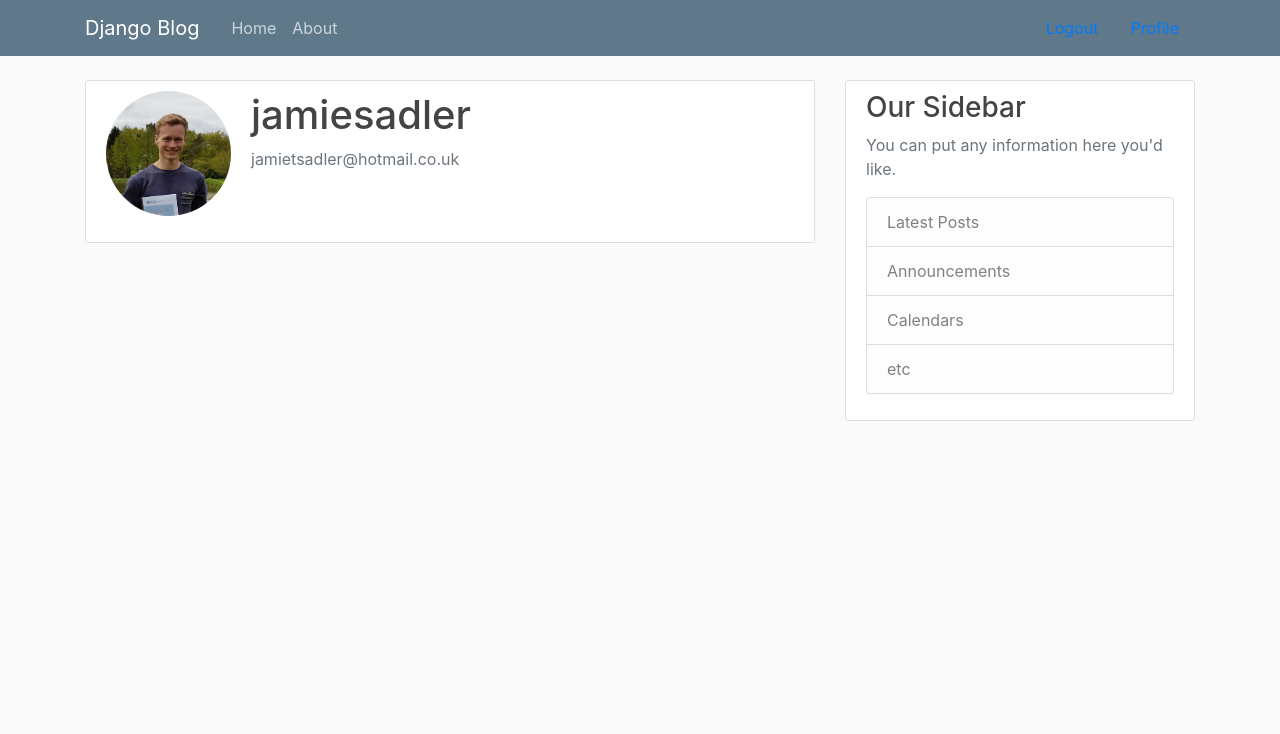
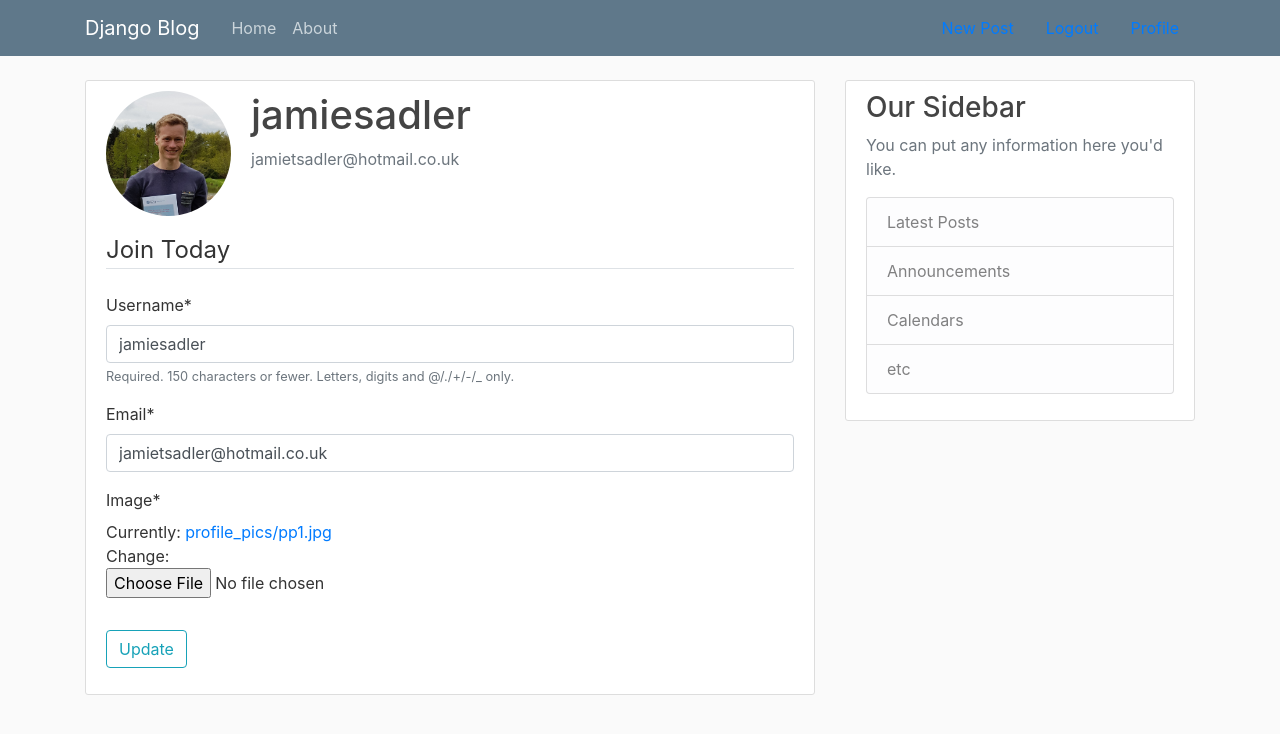
Before and after one commit to jamietsadler/DjangoBlog, a Django app: page /profile/ in a window 1280 px wide. Shown: the top 734 px of the page. Run offline with Django 3.2, Linux system fonts and the light colour scheme; a user stored in the database is signed in; data comes from the database, SQL or seed files in the repository; both versions use the stored data as it was after the commit; some libraries are stand-ins or nearby versions.

Commit message:
added tonnes of functionality and routes, profile pics, loguout, update delete etc

```diff
--- a/blog/models.py
+++ b/blog/models.py
@@ -4,6 +4,7 @@ from django.db import models
 from django.db import models
 from django.utils import timezone
 from django.contrib.auth.models import User
+from django.urls import reverse
 
 class Post(models.Model):
     title = models.CharField(max_length=100)
@@ -13,3 +14,6 @@ class Post(models.Model):
 
     def __str__(self):
         return self.title
+
+    def get_absolute_url(self):
+     return reverse('post-detail', kwargs={'pk': self.pk})
--- a/blog/templates/blog/base.html
+++ b/blog/templates/blog/base.html
@@ -30,6 +30,7 @@
             </div>
             <!-- Navbar Right Side -->
             {% if user.is_authenticated %}
+                <a class="nav-item nav-link" href="{% url 'post-create' %}">New Post</a>
                 <a class="nav-item nav-link" href="{% url 'logout' %}">Logout</a>
                 <a class="nav-item nav-link" href="{% url 'profile' %}">Profile</a>
             {% else %}
--- a/blog/templates/blog/home.html
+++ b/blog/templates/blog/home.html
@@ -2,12 +2,13 @@
 {% block content %}
     {% for post in posts %}
         <article class="media content-section">
+            <img class='article-img rounded-circle' src='{{ post.author.profile.image.url }}'>
             <div class="media-body">
                 <div class="article-metadata">
                 <a class="mr-2" href="#">{{ post.author }}</a>
                 <small class="text-muted">{{ post.date_posted|date:'D M Y' }}</small>
                 </div>
-                <h2><a class="article-title" href="#">{{ post.title }}</a></h2>
+                <h2><a class="article-title" href="{% url 'post-detail' post.id %}">{{ post.title }}</a></h2>
                 <p class="article-content">{{ post.content }}</p>
             </div>
         </article>
--- a/blog/urls.py
+++ b/blog/urls.py
@@ -1,7 +1,12 @@
 from django.urls import path
 from . import views
+from .views import PostListView, PostDetailView, PostCreateView, PostUpdateView, PostDeleteView
 
 urlpatterns = [
-    path('', views.home, name='blog-home'),
-    path('about/', views.about, name='blog-about')
+    path('', PostListView.as_view(), name='blog-home'),
+    path('post/<int:pk>/', PostDetailView.as_view(), name='post-detail'),
+    path('post/new/', PostCreateView.as_view(), name='post-create'),
+    path('post/<int:pk>/update/', PostUpdateView.as_view(), name='post-update'),
+    path('post/<int:pk>/delete/', PostDeleteView.as_view(), name='post-delete'),
+    path('about/', views.about, name='blog-about'),
 ]
--- a/users/forms.py
+++ b/users/forms.py
@@ -1,6 +1,7 @@
 from django import forms
 from django.contrib.auth.models import User
 from django.contrib.auth.forms import UserCreationForm
+from .models import Profile
 
 class UserRegisterForm(UserCreationForm):
     email = forms.EmailField()
@@ -8,3 +9,16 @@ class UserRegisterForm(UserCreationForm):
     class Meta:
         model = User
         fields = ['username', 'email']
+
+
+class UserUpdateForm(forms.ModelForm):
+	email = forms.EmailField()
+	class Meta:
+		model = User
+		fields = ['username', 'email']
+
+
+class ProfileUpdateForm(forms.ModelForm):
+	class Meta:
+		model = Profile
+		fields = ['image']
--- a/users/models.py
+++ b/users/models.py
@@ -1,5 +1,6 @@
 from django.db import models
 from django.contrib.auth.models import User
+from PIL import Image
 # Create your models here.
 class Profile(models.Model):
 	user = models.OneToOneField(User, on_delete=models.CASCADE)
@@ -7,3 +8,12 @@ class Profile(models.Model):
 
 	def __str__(self):
 		return f'{self.user.username} Profile'
+
+	def save(self):
+		super().save()
+
+		img = Image.open(self.image.path)
+		if img.height > 300 or img.width > 300:
+			output_size =(300, 300)
+			img.thumbnail(output_size)
+			img.save(self.image.path)
--- a/users/templates/users/profile.html
+++ b/users/templates/users/profile.html
@@ -5,10 +5,21 @@
   <div class="media">
     <img class="rounded-circle account-img" src="{{ user.profile.image.url }}">
     <div class="media-body">
-      <h2 class="account-heading">{{ user.username}}</h2>
+      <h2 class="account-heading">{{ user.username }}</h2>
       <p class="text-secondary">{{ user.email }}</p>
     </div>
   </div>
   <!-- FORM HERE -->
+  <form method='POST' enctype = 'multipart/form-data'>
+    {% csrf_token %}
+    <fieldset class='form-group'>
+        <legend class='border-bottom mb-4'>Join Today</legend>
+        {{ u_form|crispy }}
+        {{ p_form|crispy }}
+    </fieldset>
+    <div class='form-group'>
+        <button class='btn btn-outline-info' type='submit'>Update</button>
+    </div>
+</form>
 </div>
 {% endblock content %}
--- a/users/views.py
+++ b/users/views.py
@@ -1,7 +1,7 @@
 from django.shortcuts import render, redirect
 from django.contrib.auth.forms import UserCreationForm
 from django.contrib import messages
-from .forms import UserRegisterForm
+from .forms import UserRegisterForm, UserUpdateForm, ProfileUpdateForm
 from django.contrib.auth.decorators import login_required
 
 # Create your views here.
@@ -20,5 +20,21 @@ def register(request):
 
 @login_required
 def profile(request):
+    if request.method=='POST':
+        u_form = UserUpdateForm(request.POST, instance=request.user)
+        p_form = ProfileUpdateForm(request.POST, request.FILES, instance=request.user.profile)
 
-    return render(request, 'users/profile.html')
+        if u_form.is_valid() and p_form.is_valid():
+            u_form.save()
+            p_form.save()
+            messages.success(request, f'Your account has been updated')
+            return redirect('profile')
+    else:
+        u_form = UserUpdateForm(instance=request.user)
+        p_form = ProfileUpdateForm(instance=request.user.profile)
+
+    context = {
+        'u_form':u_form,
+        'p_form': p_form
+    }
+    return render(request, 'users/profile.html', context)
```
Also changed, not shown: blog/templates/blog/post_confirm_delete.html (added, +18 -0 lines), blog/templates/blog/post_detail.html (added, +20 -0 lines), blog/templates/blog/post_list.html (added, +17 -0 lines), blog/views.py (+39 -2 lines), posts.json (added, +1 -0 lines), db.sqlite3.
